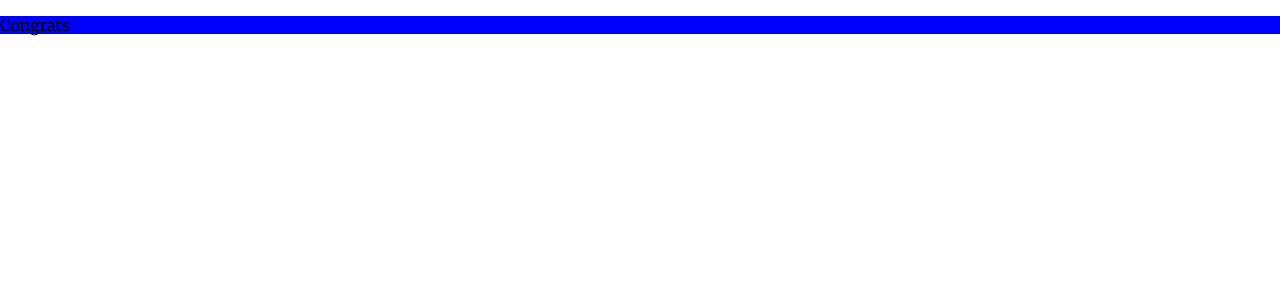
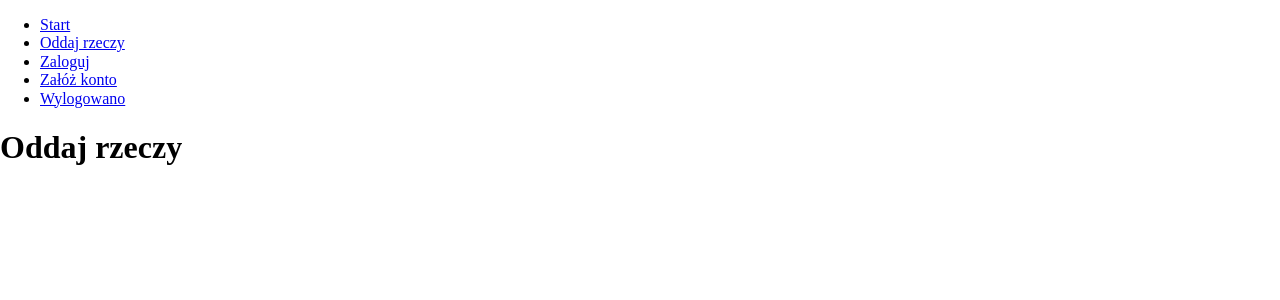
Before and after one commit to MonikaJ-J/Charity-portal, a React (Create React App) app in the folder charity-portal/: page /oddaj-rzeczy in a window 1280 px wide. Shown: the top 300 px of the page. Built offline with nearby package versions, Linux system fonts and the light colour scheme.

Commit message:
Add routing

```diff
--- a/charity-portal/src/App.js
+++ b/charity-portal/src/App.js
@@ -1,10 +1,51 @@
+import React from "react";
+import {
+  BrowserRouter as Router,
+  Switch,
+  Route,
+  Link
+} from "react-router-dom";
+
 import './scss/main.scss';
+import Home from "./components/Home";
+import Donate from "./components/Donate";
+import LogIn from "./components/LogIn";
+import LogOut from "./components/LogOut";
+import Register from "./components/Register";
 
-function App() {
+const App = () => {
   return (
-    <div className="App">
-      <p className="reddish">Congrats</p>
-    </div>
+    <Router>
+      <div>
+        <nav>
+          <ul>
+            <li>
+              <Link to="/">Start</Link>
+            </li>
+            <li>
+              <Link to="/oddaj-rzeczy">Oddaj rzeczy</Link>
+            </li>
+            <li>
+              <Link to="/logowanie">Zaloguj</Link>
+            </li>
+            <li>
+              <Link to="/rejestracja">Załóż konto</Link>
+            </li>
+            <li>
+              <Link to="/wylogowano">Wylogowano</Link>
+            </li>
+          </ul>
+        </nav>
+
+        <Switch>
+          <Route path="/" exact component={Home}></Route>
+          <Route path="/oddaj-rzeczy" component={Donate}></Route>
+          <Route path="/logowanie" component={LogIn}></Route>
+          <Route path="/rejestracja" component={Register}></Route>
+          <Route path="/wylogowano" component={LogOut}></Route>
+        </Switch>
+      </div>
+    </Router>
   );
 }
 
--- /dev/null
+++ b/charity-portal/src/components/Donate.js
@@ -0,0 +1,10 @@
+import React from "react";
+
+const Donate = () => {
+
+    return (
+        <h1>Oddaj rzeczy</h1>
+    )
+}
+
+export default Donate;
--- a/charity-portal/src/components/Home.js
+++ b/charity-portal/src/components/Home.js
@@ -0,0 +1,12 @@
+import React from "react";
+
+const Home = () => {
+
+    return (
+        <>
+            <h1>Start</h1>
+        </>
+    )
+};
+
+export default Home;
--- /dev/null
+++ b/charity-portal/src/components/LogIn.js
@@ -0,0 +1,10 @@
+import React from "react";
+
+const LogIn = () => {
+
+    return (
+        <h3>Zaloguj się</h3>
+    )
+}
+
+export default LogIn;
--- /dev/null
+++ b/charity-portal/src/components/LogOut.js
@@ -0,0 +1,10 @@
+import React from "react";
+
+const LogOut = () => {
+
+    return (
+        <h3>wylogowano</h3>
+    )
+}
+
+export default LogOut;
--- /dev/null
+++ b/charity-portal/src/components/Register.js
@@ -0,0 +1,10 @@
+import React from "react";
+
+const Register = () => {
+
+    return (
+        <h3>Rejestracja</h3>
+    )
+}
+
+export default Register;
```
